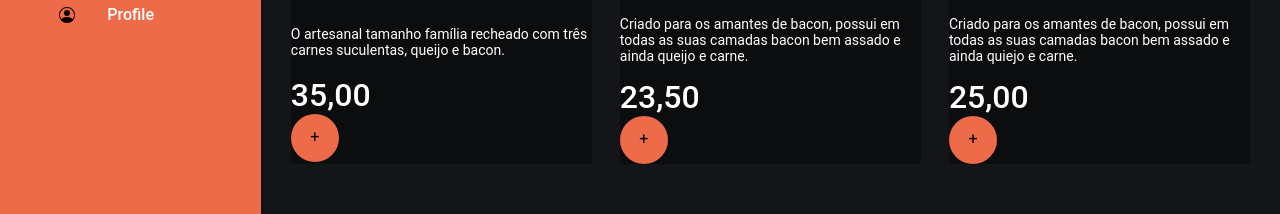
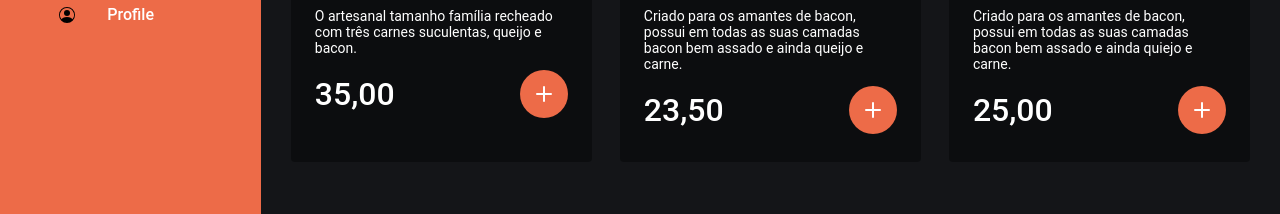
Before and after one commit to Camilo-Neto/nexus-commerce, a React (Create React App) app: page / in a window 1280 px wide. Shown: the part 460-674 px from the top of the page. Built offline with nearby package versions, Linux system fonts and the light colour scheme.

Commit message:
[STY-000](Components/Snacks): implementing css in attributes and installing react-icons and react-polished

```diff
--- a/src/components/Snacks/index.tsx
+++ b/src/components/Snacks/index.tsx
@@ -1,4 +1,7 @@
+import { FiPlus } from 'react-icons/fi'
+
 import { Container } from "./styles"
+
 
 interface SnacksProps {
     snacks: any[]
@@ -14,10 +17,11 @@ export function Snacks({ snacks }: SnacksProps) {
                     <p>{snack.description}</p>
                     <div>
                         <strong>{snack.price}</strong>
-                        <button type="button">+</button>
+                        <button type="button">
+                            <FiPlus />
+                        </button>
                     </div>
                 </div>
-
             ))}
         </Container>
     )
--- a/src/components/Snacks/styles.ts
+++ b/src/components/Snacks/styles.ts
@@ -1,3 +1,4 @@
+import { darken } from "polished";
 import styled, { css } from "styled-components";
 
 export const Container = styled.div`
@@ -13,9 +14,9 @@ export const Container = styled.div`
     .snack{
         position: relative;
         background: ${({ theme }) => theme.colors.black};
-        padding: 1.75rem 1.5re.;
+        padding: 1.75rem 1.5rem;
         border-radius: 4px;
-    }
+
 
     h2 {
         margin-bottom: 0.75rem;
@@ -24,7 +25,7 @@ export const Container = styled.div`
         text-align: center;
     }
 
-    img{
+    img {
         object-fit: cover;
         width: 100%;
         height: 11.25rem;
@@ -39,7 +40,7 @@ export const Container = styled.div`
     div{
         margin-top: 0.875rem;
 
-        display: grid;
+        display: flex;
         align-items: center;
         justify-content: space-between;
 
@@ -59,6 +60,16 @@ export const Container = styled.div`
             display: flex;
             align-items: center;
             justify-content: center;
+
+            svg{
+                stroke: ${({theme}) => theme.colors.white};
+                height: 1.5rem;
+                width: 1.5rem;
+            }
+
+            &:hover{
+                background: ${darken(.1,'#ED6B48')}
+            }
         }
     }
 
```
